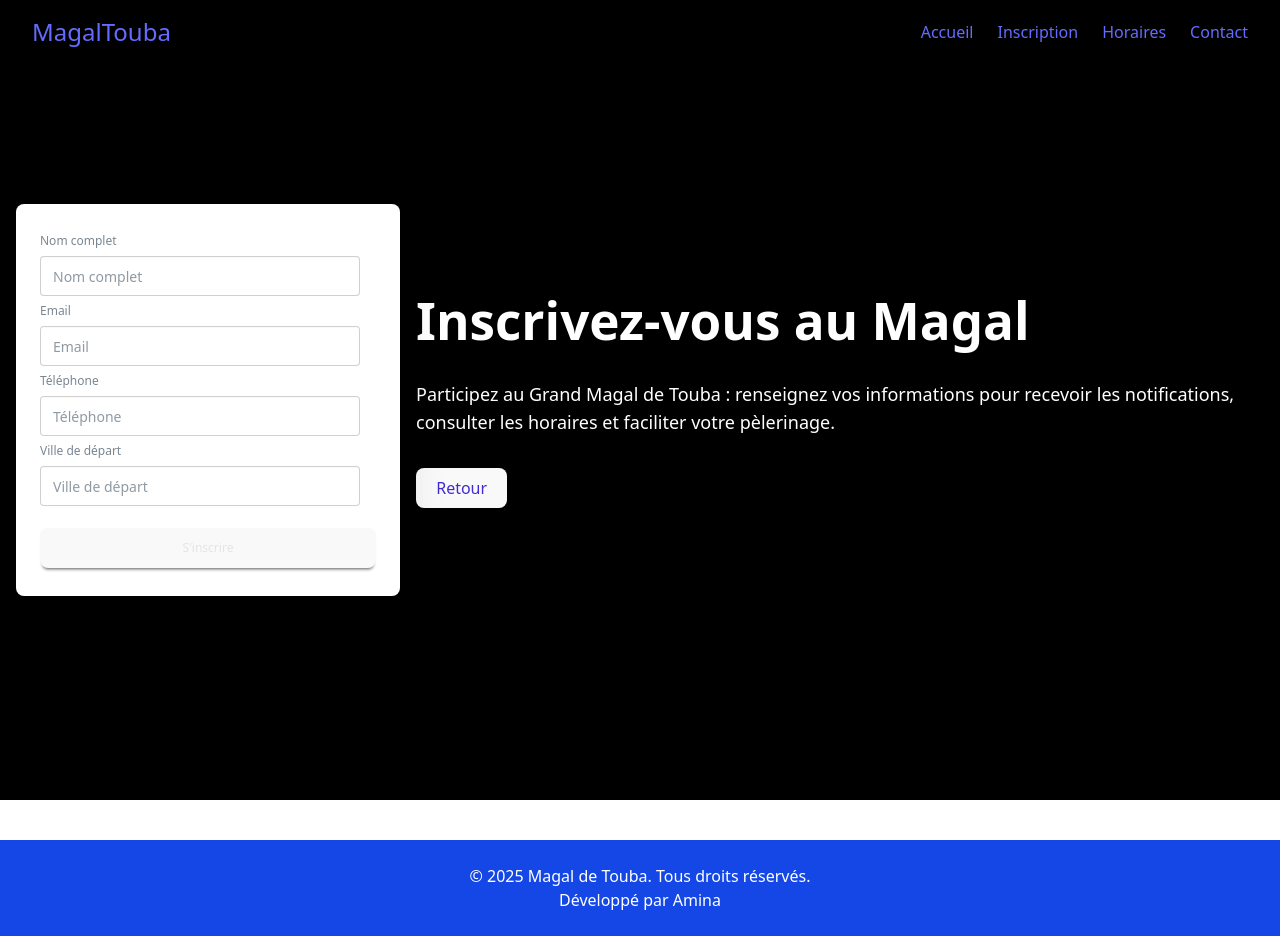
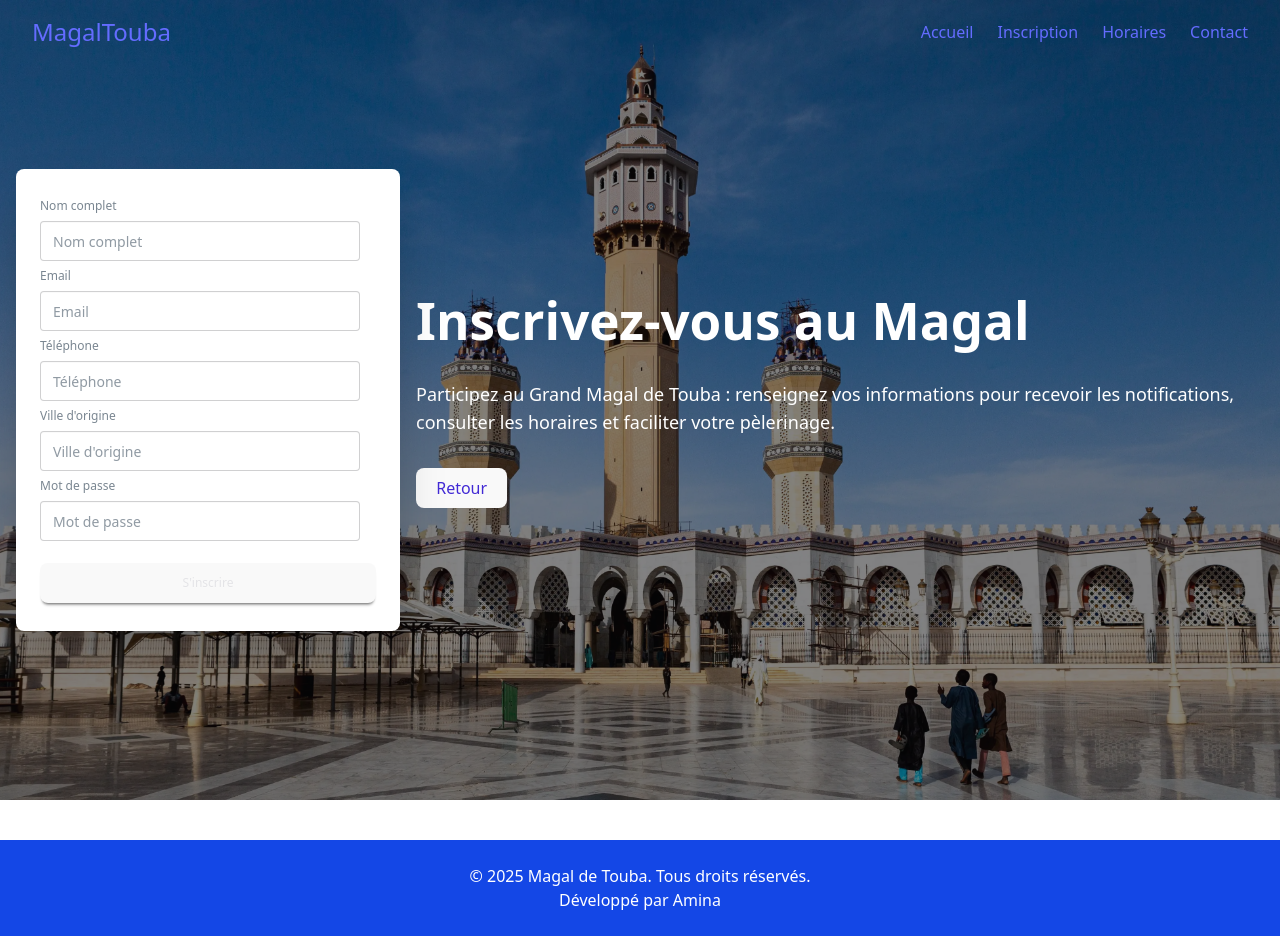
Before and after one commit to astou-git/magal_touba, a React (Vite) app: page /inscription in a window 1280 px wide. Built offline with nearby package versions, Linux system fonts and the light colour scheme.

Commit message:
ajout inscription api

```diff
--- a/src/components/Inscription.jsx
+++ b/src/components/Inscription.jsx
@@ -5,21 +5,25 @@ import { useNavigate } from 'react-router-dom';
 function Inscription() {
   const navigate = useNavigate();
   const [form, setForm] = useState({
-    nom: '',
+    name: '',
     email: '',
-    tel: '',
-    ville: '',
+    password: '',
+    telephone: '',
+    ville_origine: '',
   });
   const [errors, setErrors] = useState({});
+  const [status, setStatus] = useState('');
 
   const validate = () => {
     const newErrors = {};
-    if (!form.nom.trim()) newErrors.nom = 'Le nom complet est requis.';
+    if (!form.name.trim()) newErrors.name = 'Le nom complet est requis.';
     if (!form.email.trim()) newErrors.email = 'L\'email est requis.';
     else if (!/^\S+@\S+\.\S+$/.test(form.email)) newErrors.email = 'Email invalide.';
-    if (!form.tel.trim()) newErrors.tel = 'Le téléphone est requis.';
-    else if (!/^\d{9,15}$/.test(form.tel.replace(/\D/g, ''))) newErrors.tel = 'Numéro invalide.';
-    if (!form.ville.trim()) newErrors.ville = 'La ville de départ est requise.';
+    if (!form.password.trim()) newErrors.password = 'Le mot de passe est requis.';
+    else if (form.password.length < 6) newErrors.password = 'Le mot de passe doit contenir au moins 6 caractères.';
+    if (!form.telephone.trim()) newErrors.telephone = 'Le téléphone est requis.';
+    else if (!/^.{6,20}$/.test(form.telephone)) newErrors.telephone = 'Numéro invalide.';
+    if (!form.ville_origine.trim()) newErrors.ville_origine = 'La ville d\'origine est requise.';
     return newErrors;
   };
 
@@ -27,26 +31,54 @@ function Inscription() {
     setForm({ ...form, [e.target.name]: e.target.value });
   };
 
-  const handleSubmit = e => {
+  const handleSubmit = async e => {
     e.preventDefault();
+    setStatus('');
     const newErrors = validate();
     setErrors(newErrors);
     if (Object.keys(newErrors).length === 0) {
-      alert('Inscription réussie !');
-      // Ici, envoyer les données au backend ou API
+      try {
+        console.log('Données envoyées:', form);
+        const res = await fetch('http://127.0.0.1:8000/register', {
+          method: 'POST',
+          headers: {
+            'Content-Type': 'application/json',
+          },
+          body: JSON.stringify(form),
+        });
+        console.log('Réponse brute:', res);
+        if (!res.ok) {
+          let errData;
+          try {
+            errData = await res.json();
+            console.log('Erreur API:', errData);
+          } catch (jsonErr) {
+            console.log('Erreur parsing JSON:', jsonErr);
+          }
+          setStatus('Erreur: ' + (errData?.message || 'Inscription impossible.'));
+        } else {
+          const successData = await res.json();
+          console.log('Réponse succès:', successData);
+          setStatus('Inscription réussie !');
+          setForm({ name: '', email: '', password: '', telephone: '', ville_origine: '' });
+        }
+      } catch (err) {
+        console.log('Erreur réseau ou serveur:', err);
+        setStatus('Erreur réseau ou serveur.');
+      }
     }
   };
 
   return (
     <section
-      className="hero bg-base-200 min-h-screen"
+      className="hero min-h-screen"
       style={{
-        backgroundImage: `url(${heroImage})`,
-        backgroundSize: 'cover',
-        backgroundPosition: 'center',
-      }}
+          backgroundImage:
+            `url(${heroImage})`,
+
+        }}
     >
-      <div className="hero-overlay bg-black bg-opacity-40"></div>
+      <div className="hero-overlay  bg-opacity-40"></div>
       <div className="hero-content flex-col lg:flex-row-reverse relative z-10">
         <div className="text-center lg:text-left text-white">
           <h1 className="text-5xl font-bold mb-2">Inscrivez-vous au Magal</h1>
@@ -67,14 +99,14 @@ function Inscription() {
                 <label className="label">Nom complet</label>
                 <input
                   type="text"
-                  name="nom"
-                  className={`input ${errors.nom ? 'input-error' : ''}`}
+                  name="name"
+                  className={`input ${errors.name ? 'input-error' : ''}`}
                   placeholder="Nom complet"
-                  value={form.nom}
+                  value={form.name}
                   onChange={handleChange}
                   required
                 />
-                {errors.nom && <span className="text-error text-xs">{errors.nom}</span>}
+                {errors.name && <span className="text-error text-xs">{errors.name}</span>}
 
                 <label className="label">Email</label>
                 <input
@@ -90,29 +122,41 @@ function Inscription() {
 
                 <label className="label">Téléphone</label>
                 <input
-                  type="tel"
-                  name="tel"
-                  className={`input ${errors.tel ? 'input-error' : ''}`}
+                  type="text"
+                  name="telephone"
+                  className={`input ${errors.telephone ? 'input-error' : ''}`}
                   placeholder="Téléphone"
-                  value={form.tel}
+                  value={form.telephone}
                   onChange={handleChange}
                   required
                 />
-                {errors.tel && <span className="text-error text-xs">{errors.tel}</span>}
+                {errors.telephone && <span className="text-error text-xs">{errors.telephone}</span>}
 
-                <label className="label">Ville de départ</label>
+                <label className="label">Ville d'origine</label>
                 <input
                   type="text"
-                  name="ville"
-                  className={`input ${errors.ville ? 'input-error' : ''}`}
-                  placeholder="Ville de départ"
-                  value={form.ville}
+                  name="ville_origine"
+                  className={`input ${errors.ville_origine ? 'input-error' : ''}`}
+                  placeholder="Ville d'origine"
+                  value={form.ville_origine}
                   onChange={handleChange}
                   required
                 />
-                {errors.ville && <span className="text-error text-xs">{errors.ville}</span>}
+                {errors.ville_origine && <span className="text-error text-xs">{errors.ville_origine}</span>}
+                <label className="label">Mot de passe</label>
+                <input
+                  type="password"
+                  name="password"
+                  className={`input ${errors.password ? 'input-error' : ''}`}
+                  placeholder="Mot de passe"
+                  value={form.password}
+                  onChange={handleChange}
+                  required
+                />
+                {errors.password && <span className="text-error text-xs">{errors.password}</span>}
 
                 <button className="btn btn-neutral mt-4 w-full" type="submit">S'inscrire</button>
+                {status && <div className="mt-4 text-center text-info">{status}</div>}
               </fieldset>
             </form>
           </div>
```
Also changed, not shown: public/main-mosque.webp (added).
